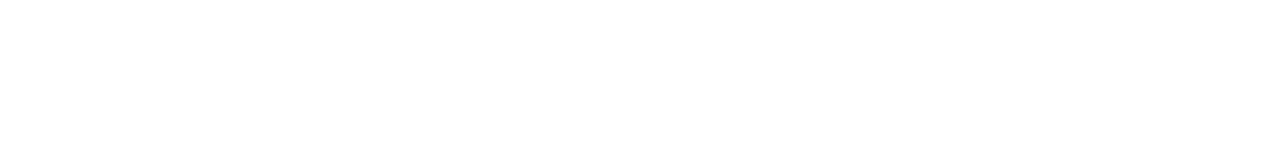
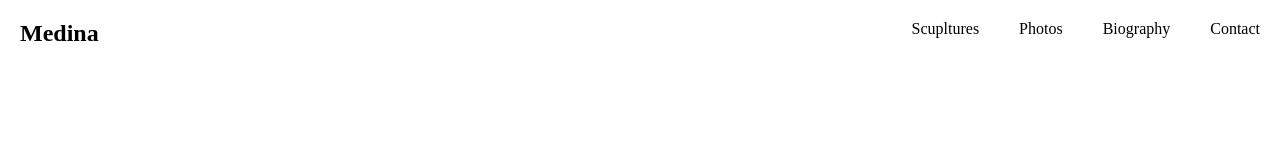
Before and after one commit to jjemison/santi, a plain HTML site: page index.html in a window 1280 px wide. Drawn offline with Linux system fonts and the light colour scheme.

Commit message:
add nav bar

```diff
--- a/index.html
+++ b/index.html
@@ -8,9 +8,14 @@
 </head>
 
 <body>
-  <nav>
-
-
+  <nav class="navbar">
+    <h1 id="logo">Medina</h1>
+    <ul id="navlinks">
+      <li>Contact</li>
+      <li>Biography</li>
+      <li>Photos</li>
+      <li>Scupltures</li>
+    </ul>
   </nav>
 
 </body>
--- a/main.css
+++ b/main.css
@@ -1,3 +1,24 @@
+body {
+  margin: 0;
+}
+nav {
+  margin-top: 20px;
+  margin-bottom: 20px;
+}
+.navbar ul li {
+  display: inline;
+  float: right;
+}
+#navlinks, #logo {
+  display: inline;
+}
+#logo {
+  margin-left: 20px;
+}
+#navlinks li {
+  padding-left: 20px;
+  padding-right: 20px;
+}
 h1 {
-  color: red;
+  margin: 20px;
 }
```
